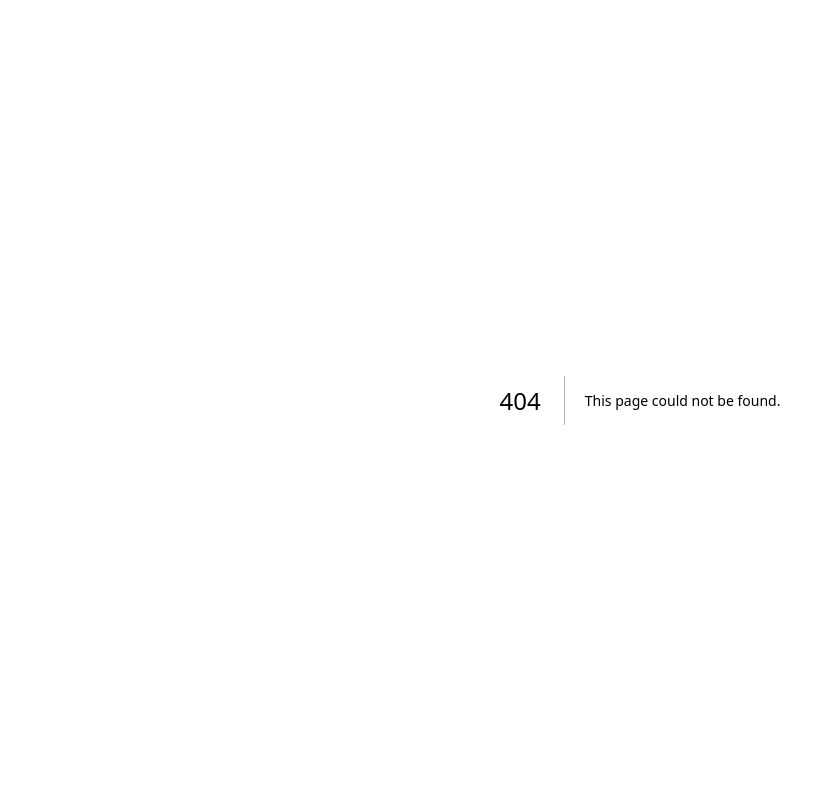
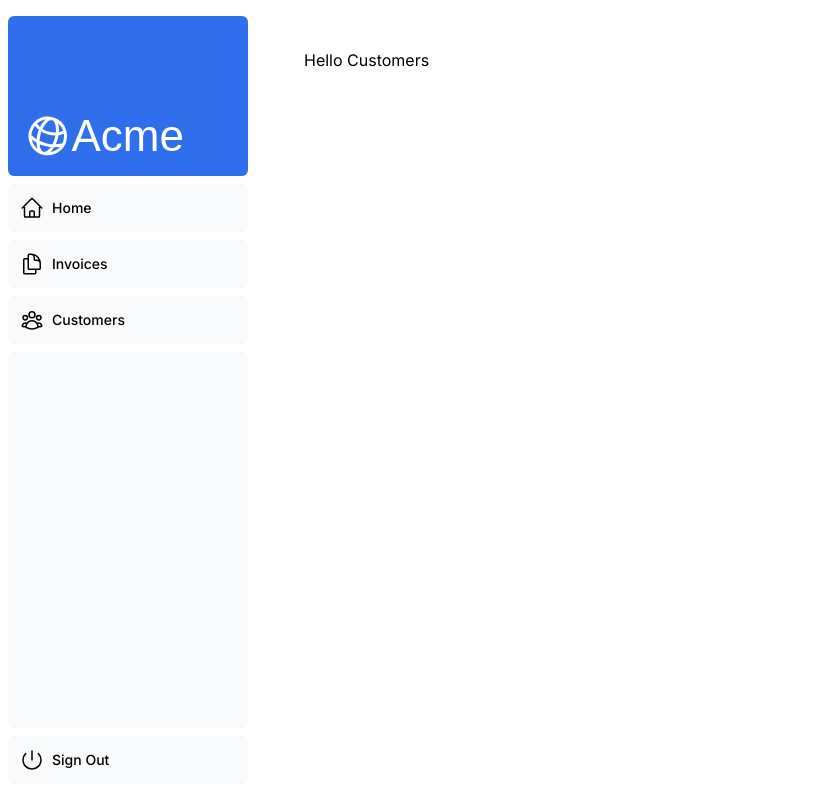
Before and after one commit to Fadil-Tao/NEXTJS-DASHBOARD, a Next.js app: page /dashboard/customers in a window 1280 px wide. Before the commit this address had no page. Shown: the whole page, without its empty margins (0-835 px from the left). Built offline with nearby package versions, Linux system fonts and the light colour scheme; a web font is replaced by a local one.

Commit message:
add invoices and customers page

```diff
--- /dev/null
+++ b/app/dashboard/customers/page.tsx
@@ -0,0 +1,3 @@
+export default function Page() {
+    return <p>Hello Customers</p>
+}
--- /dev/null
+++ b/app/dashboard/invoices/page.tsx
@@ -0,0 +1,3 @@
+export default function Page()  {
+   return <p>Hello invoices</p>
+}
```
